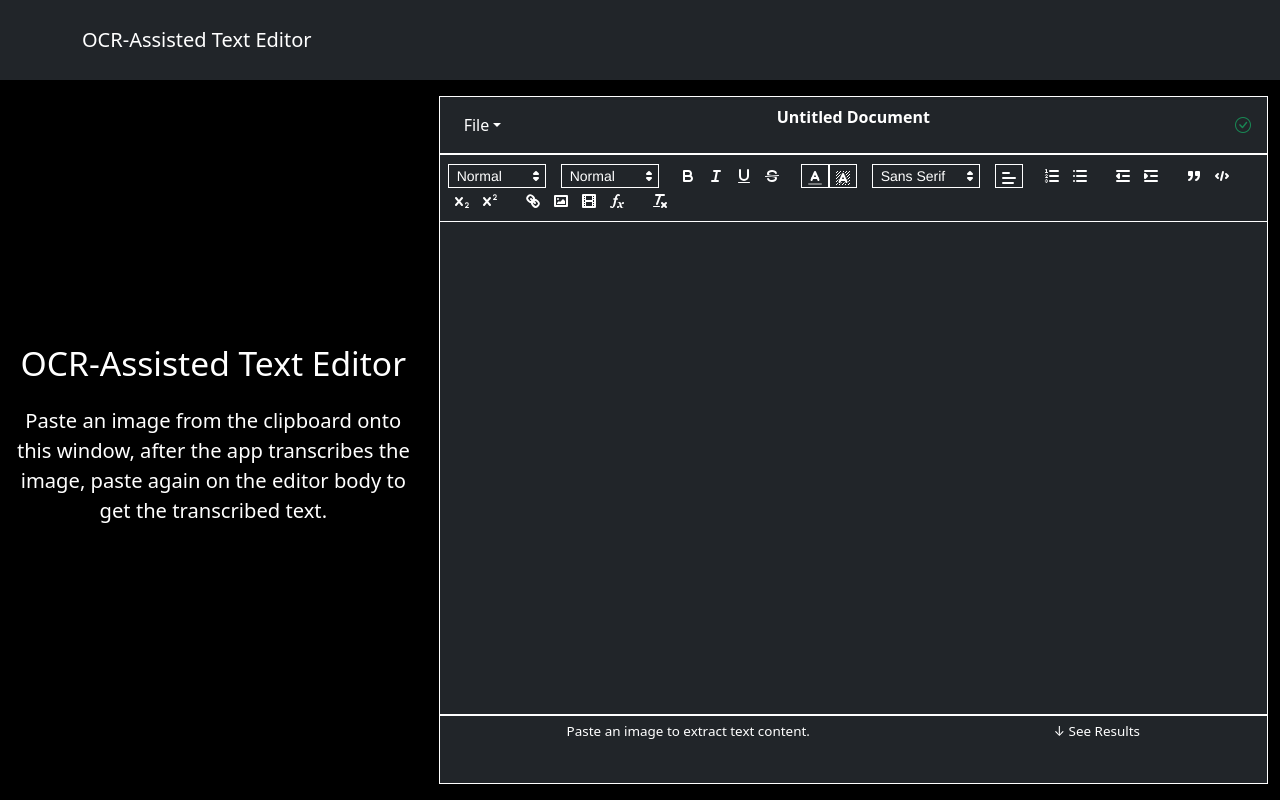
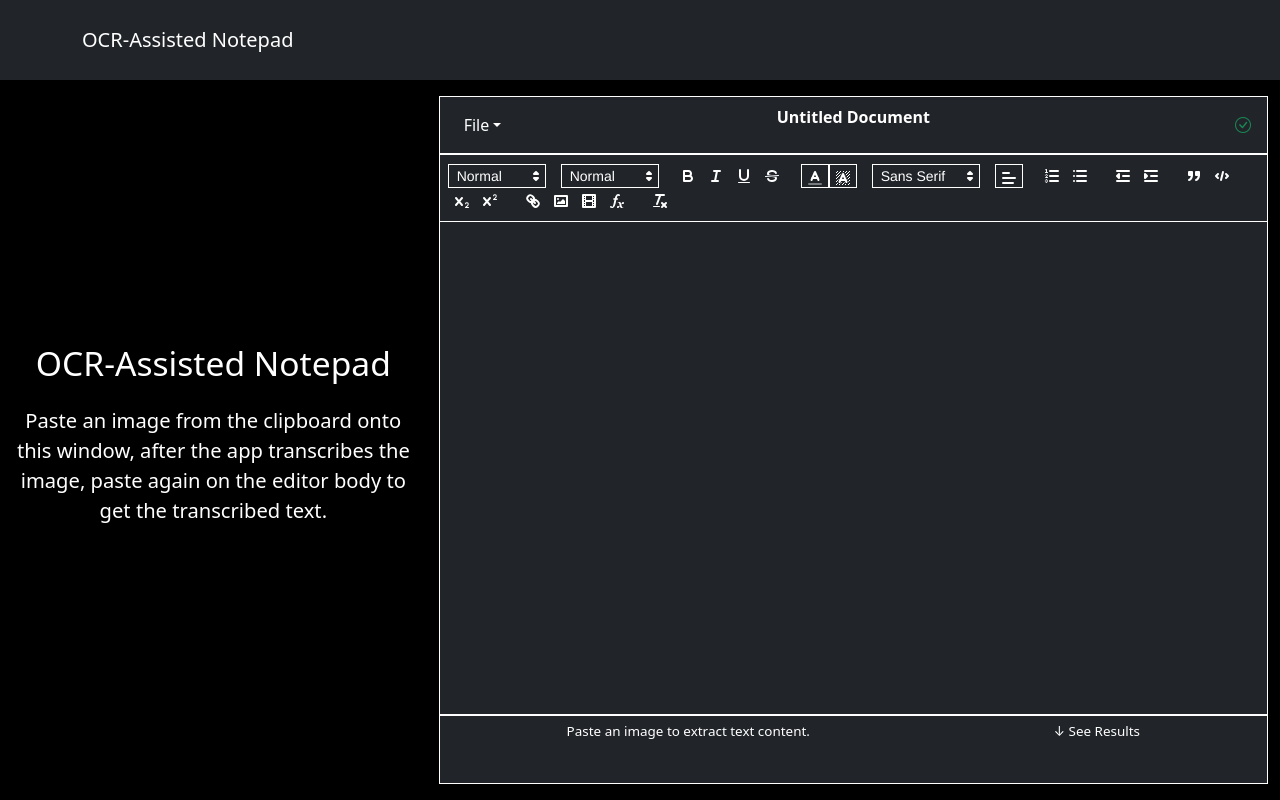
Before and after one commit to ronnmabunga/scanpad, a React (Vite) app: page / in a window 1280 px wide. Built offline with nearby package versions, Linux system fonts and the light colour scheme.

Commit message:
Update PageHome.jsx

```diff
--- a/src/pages/PageHome.jsx
+++ b/src/pages/PageHome.jsx
@@ -11,13 +11,13 @@ function PageHome() {
             <div className="row m-0" style={{ height: "10%" }}>
                 <Navbar bg="dark" variant="dark" expand="lg">
                     <Container>
-                        <Navbar.Brand href="#">OCR-Assisted Text Editor</Navbar.Brand>
+                        <Navbar.Brand href="#">OCR-Assisted Notepad</Navbar.Brand>
                     </Container>
                 </Navbar>
             </div>
             <div className="row m-0" style={{ height: "90%" }}>
                 <div className="col-12 col-sm-6 col-md-7 col-lg-5 col-xl-4 text-center m-0 d-flex flex-column justify-content-center bg-black text-white" style={{ height: "100%", minHeight: "90vh" }}>
-                    <p className="font-body-2">OCR-Assisted Text Editor</p>
+                    <p className="font-body-2">OCR-Assisted Notepad</p>
                     <p className="font-body-4">Paste an image from the clipboard onto this window, after the app transcribes the image, paste again on the editor body to get the transcribed text.</p>
                 </div>
                 <div className="col-12 col-sm-6 col-md-5 col-lg-7 col-xl-8 bg-black text-white py-3" style={{ height: "100%" }}>
```
